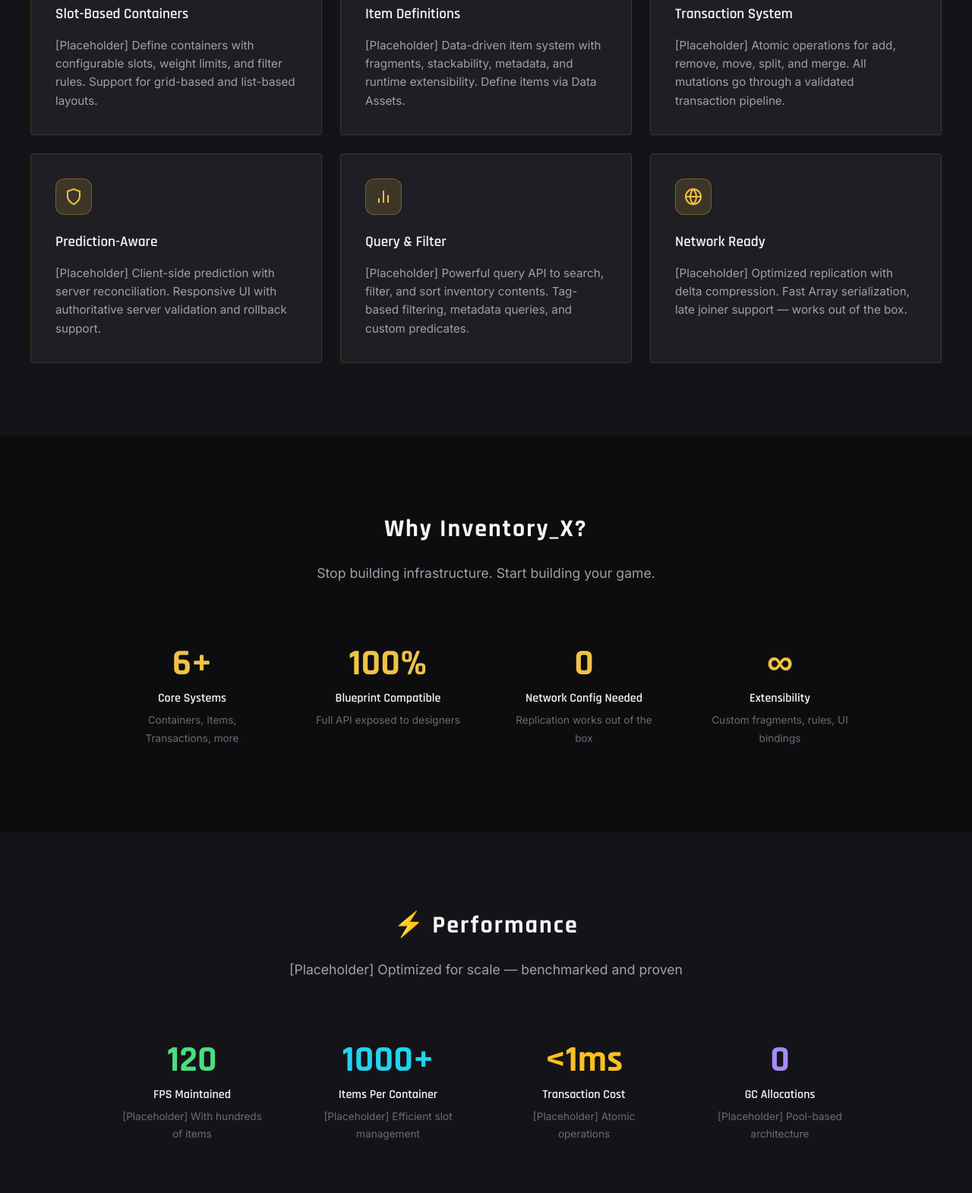
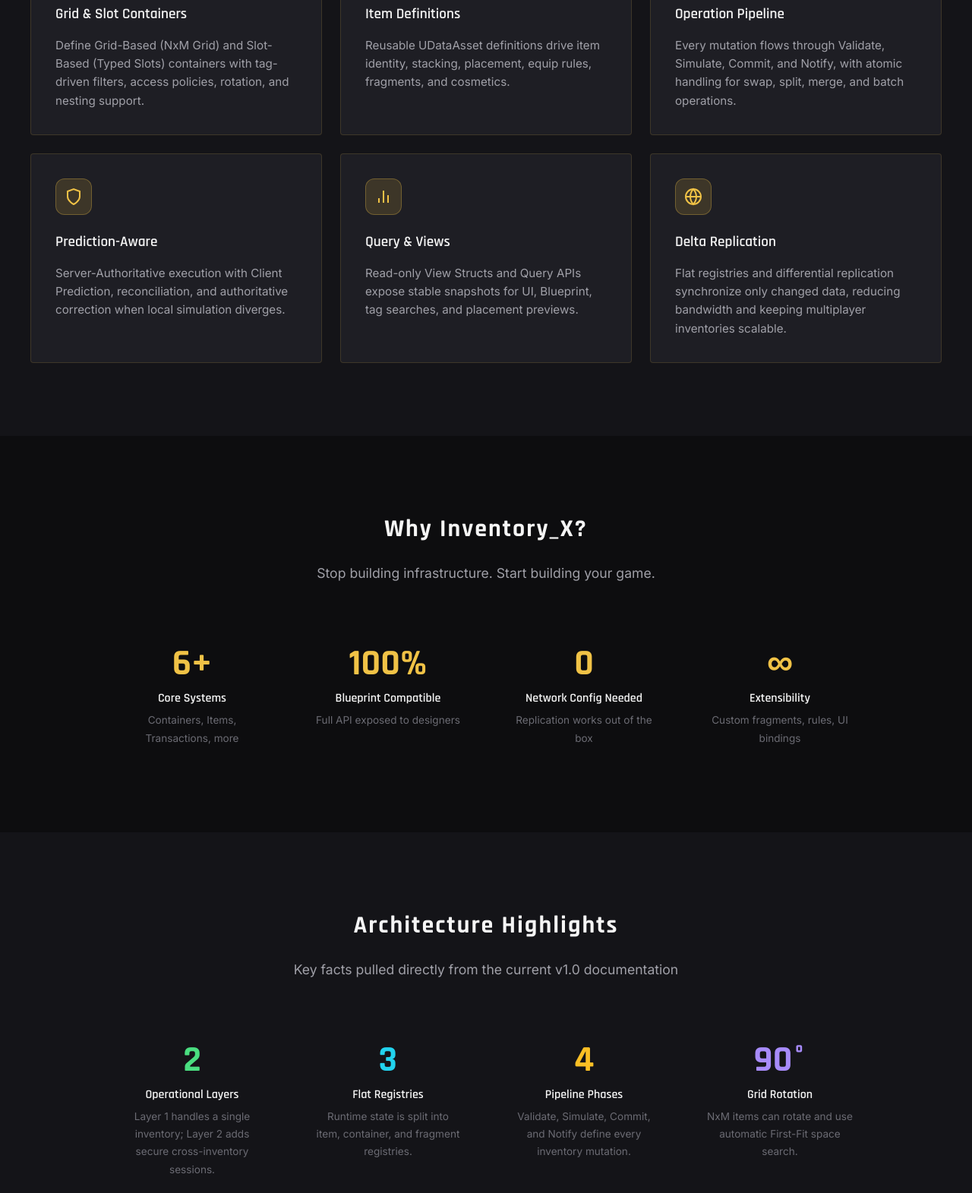
Before and after one commit to Giandujotto99/Inventory_X-WebDoc, a plain HTML site: page index.html in a window 1280 px wide. Shown: the part 1188-2759 px from the top of the page at 76% size. Drawn offline with Linux system fonts and the light colour scheme.

Commit message:
Added video

```diff
--- a/index.html
+++ b/index.html
@@ -41,6 +41,11 @@
             <img src="images/Inventory_X Logo-05k.png" alt="Inventory_X" class="hero-logo">
             <h1 class="hero-title">INVENTORY<span>_X</span></h1>
             <p class="hero-subtitle">Advanced Inventory System for Unreal Engine 5</p>
+            <div class="video-wrapper small">
+                <video controls>
+                    <source src="https://github.com/Giandujotto99/Inventory_X-WebDoc/releases/download/media/Inventory_X__A_Deep_Dive.mp4" type="video/mp4">
+                </video>
+            </div>
             <div class="hero-cta">
                 <a href="reference.html" class="btn btn-primary">
                     <svg width="20" height="20" viewBox="0 0 24 24" fill="none" stroke="currentColor" stroke-width="2">
@@ -76,9 +81,8 @@
                         <rect x="3" y="14" width="7" height="7"></rect>
                     </svg>
                 </div>
-                <h3 class="feature-item-title">Slot-Based Containers</h3>
-                <p class="feature-item-desc">[Placeholder] Define containers with configurable slots, weight limits,
-                    and filter rules. Support for grid-based and list-based layouts.</p>
+                <h3 class="feature-item-title">Grid &amp; Slot Containers</h3>
+                <p class="feature-item-desc">Define Grid-Based (NxM Grid) and Slot-Based (Typed Slots) containers with tag-driven filters, access policies, rotation, and nesting support.</p>
             </a>
             <a href="tutorials-v1.0.html" class="feature-item">
                 <div class="feature-item-icon">
@@ -89,8 +93,7 @@
                     </svg>
                 </div>
                 <h3 class="feature-item-title">Item Definitions</h3>
-                <p class="feature-item-desc">[Placeholder] Data-driven item system with fragments, stackability,
-                    metadata, and runtime extensibility. Define items via Data Assets.</p>
+                <p class="feature-item-desc">Reusable UDataAsset definitions drive item identity, stacking, placement, equip rules, fragments, and cosmetics.</p>
             </a>
             <a href="tutorials-v1.0.html" class="feature-item">
                 <div class="feature-item-icon">
@@ -100,9 +103,8 @@
                         <line x1="8" y1="12" x2="16" y2="12"></line>
                     </svg>
                 </div>
-                <h3 class="feature-item-title">Transaction System</h3>
-                <p class="feature-item-desc">[Placeholder] Atomic operations for add, remove, move, split, and merge.
-                    All mutations go through a validated transaction pipeline.</p>
+                <h3 class="feature-item-title">Operation Pipeline</h3>
+                <p class="feature-item-desc">Every mutation flows through Validate, Simulate, Commit, and Notify, with atomic handling for swap, split, merge, and batch operations.</p>
             </a>
             <a href="tutorials-v1.0.html" class="feature-item">
                 <div class="feature-item-icon">
@@ -111,8 +113,7 @@
                     </svg>
                 </div>
                 <h3 class="feature-item-title">Prediction-Aware</h3>
-                <p class="feature-item-desc">[Placeholder] Client-side prediction with server reconciliation.
-                    Responsive UI with authoritative server validation and rollback support.</p>
+                <p class="feature-item-desc">Server-Authoritative execution with Client Prediction, reconciliation, and authoritative correction when local simulation diverges.</p>
             </a>
             <a href="tutorials-v1.0.html" class="feature-item">
                 <div class="feature-item-icon">
@@ -122,9 +123,8 @@
                         <line x1="6" y1="20" x2="6" y2="14"></line>
                     </svg>
                 </div>
-                <h3 class="feature-item-title">Query & Filter</h3>
-                <p class="feature-item-desc">[Placeholder] Powerful query API to search, filter, and sort inventory
-                    contents. Tag-based filtering, metadata queries, and custom predicates.</p>
+                <h3 class="feature-item-title">Query &amp; Views</h3>
+                <p class="feature-item-desc">Read-only View Structs and Query APIs expose stable snapshots for UI, Blueprint, tag searches, and placement previews.</p>
             </a>
             <a href="tutorials-v1.0.html" class="feature-item">
                 <div class="feature-item-icon">
@@ -136,9 +136,8 @@
                         </path>
                     </svg>
                 </div>
-                <h3 class="feature-item-title">Network Ready</h3>
-                <p class="feature-item-desc">[Placeholder] Optimized replication with delta compression. Fast Array
-                    serialization, late joiner support — works out of the box.</p>
+                <h3 class="feature-item-title">Delta Replication</h3>
+                <p class="feature-item-desc">Flat registries and differential replication synchronize only changed data, reducing bandwidth and keeping multiplayer inventories scalable.</p>
             </a>
         </div>
     </section>
@@ -173,32 +172,32 @@
         </div>
     </section>
 
-    <!-- Performance Section -->
+    <!-- Architecture Highlights -->
     <section class="features-section">
         <div class="section-header">
-            <h2 class="section-title">⚡ Performance</h2>
-            <p class="section-subtitle">[Placeholder] Optimized for scale — benchmarked and proven</p>
+            <h2 class="section-title">Architecture Highlights</h2>
+            <p class="section-subtitle">Key facts pulled directly from the current v1.0 documentation</p>
         </div>
         <div class="stats-grid">
             <div class="stat-item">
-                <div class="stat-number green">120</div>
-                <div class="stat-label">FPS Maintained</div>
-                <div class="stat-desc">[Placeholder] With hundreds of items</div>
+                <div class="stat-number green">2</div>
+                <div class="stat-label">Operational Layers</div>
+                <div class="stat-desc">Layer 1 handles a single inventory; Layer 2 adds secure cross-inventory sessions.</div>
             </div>
             <div class="stat-item">
-                <div class="stat-number cyan">1000+</div>
-                <div class="stat-label">Items Per Container</div>
-                <div class="stat-desc">[Placeholder] Efficient slot management</div>
+                <div class="stat-number cyan">3</div>
+                <div class="stat-label">Flat Registries</div>
+                <div class="stat-desc">Runtime state is split into item, container, and fragment registries.</div>
             </div>
             <div class="stat-item">
-                <div class="stat-number warning">&lt;1ms</div>
-                <div class="stat-label">Transaction Cost</div>
-                <div class="stat-desc">[Placeholder] Atomic operations</div>
+                <div class="stat-number warning">4</div>
+                <div class="stat-label">Pipeline Phases</div>
+                <div class="stat-desc">Validate, Simulate, Commit, and Notify define every inventory mutation.</div>
             </div>
             <div class="stat-item">
-                <div class="stat-number purple">0</div>
-                <div class="stat-label">GC Allocations</div>
-                <div class="stat-desc">[Placeholder] Pool-based architecture</div>
+                <div class="stat-number purple">90°</div>
+                <div class="stat-label">Grid Rotation</div>
+                <div class="stat-desc">NxM items can rotate and use automatic First-Fit space search.</div>
             </div>
         </div>
     </section>
```
